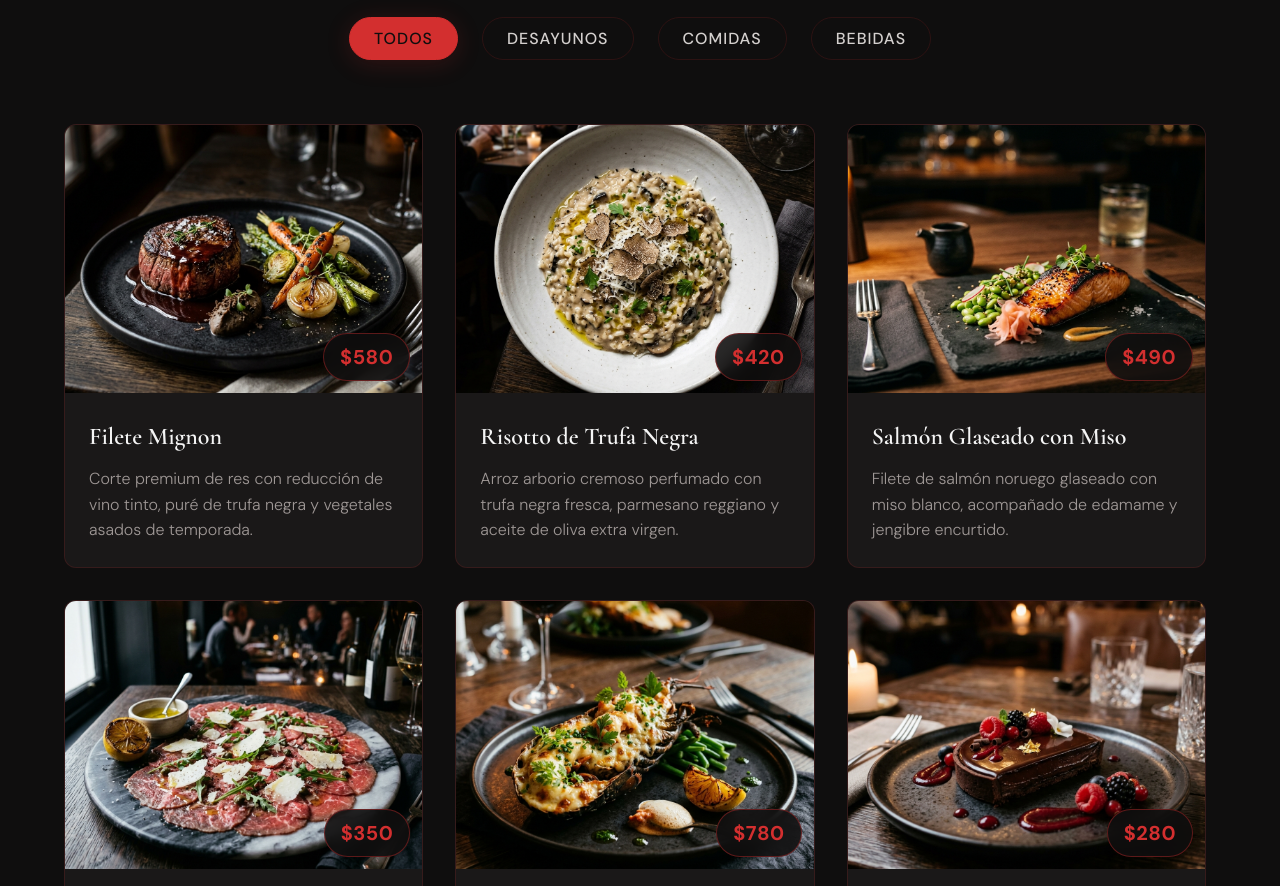
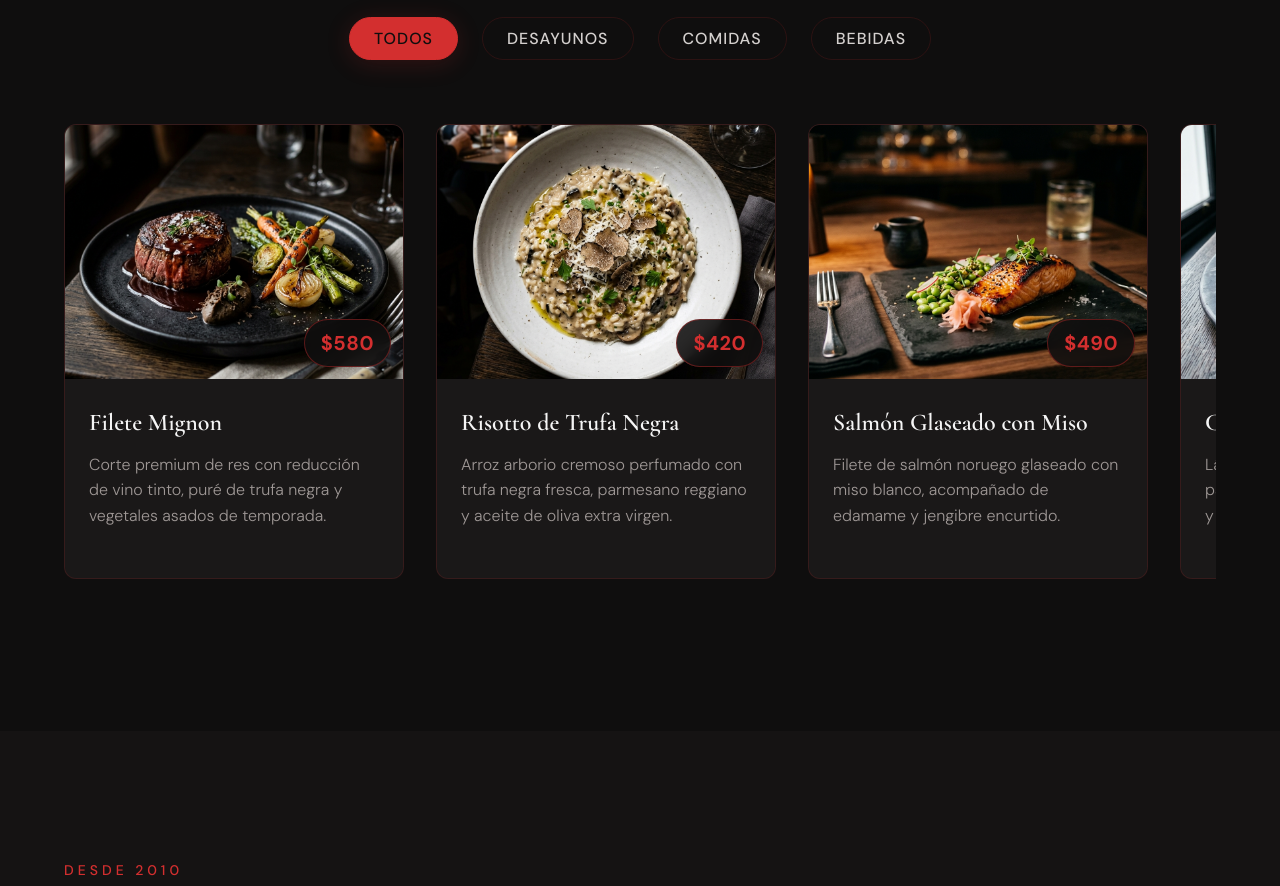
Before and after one commit to franciscoperezfuentes2004-tech/plantilla-restaurante, a plain HTML site: page index.html in a window 1280 px wide. Shown: the part 1160-2046 px from the top of the page. Drawn offline with nearby package versions, Linux system fonts and the light colour scheme.

Commit message:
Add files via upload

```diff
--- a/style.css
+++ b/style.css
@@ -648,20 +648,22 @@ ul {
     box-shadow: var(--sombra-dorada);
 }
 
-/* Contenedor del Menú (Grid) */
+/* Contenedor del Menú (Scroll Horizontal) */
 .menu-grid {
-    display: grid;
-    grid-template-columns: repeat(auto-fill, minmax(280px, 1fr));
+    display: flex;
+    flex-wrap: nowrap;
     gap: var(--espacio-lg);
-    max-height: 850px;
-    overflow-y: auto;
-    padding-right: 10px;
-    padding-bottom: 10px;
+    overflow-x: auto;
+    overflow-y: hidden;
+    padding-bottom: 24px;
+    /* Suavidad en el desplazamiento en dispositivos táctiles */
+    -webkit-overflow-scrolling: touch;
+    scroll-snap-type: x mandatory;
 }
 
-/* Scrollbar específico para la cuadrícula del menú */
+/* Scrollbar específico para la cuadrícula del menú (Horizontal) */
 .menu-grid::-webkit-scrollbar {
-    width: 6px;
+    height: 8px;
 }
 
 .menu-grid::-webkit-scrollbar-track {
@@ -679,6 +681,9 @@ ul {
 }
 
 .menu-item {
+    /* Forzar el ancho de las tarjetas y evitar que se encojan */
+    flex: 0 0 clamp(280px, 80vw, 340px);
+    scroll-snap-align: start;
     transition: transform 0.3s ease, opacity 0.3s ease;
 }
 
```
